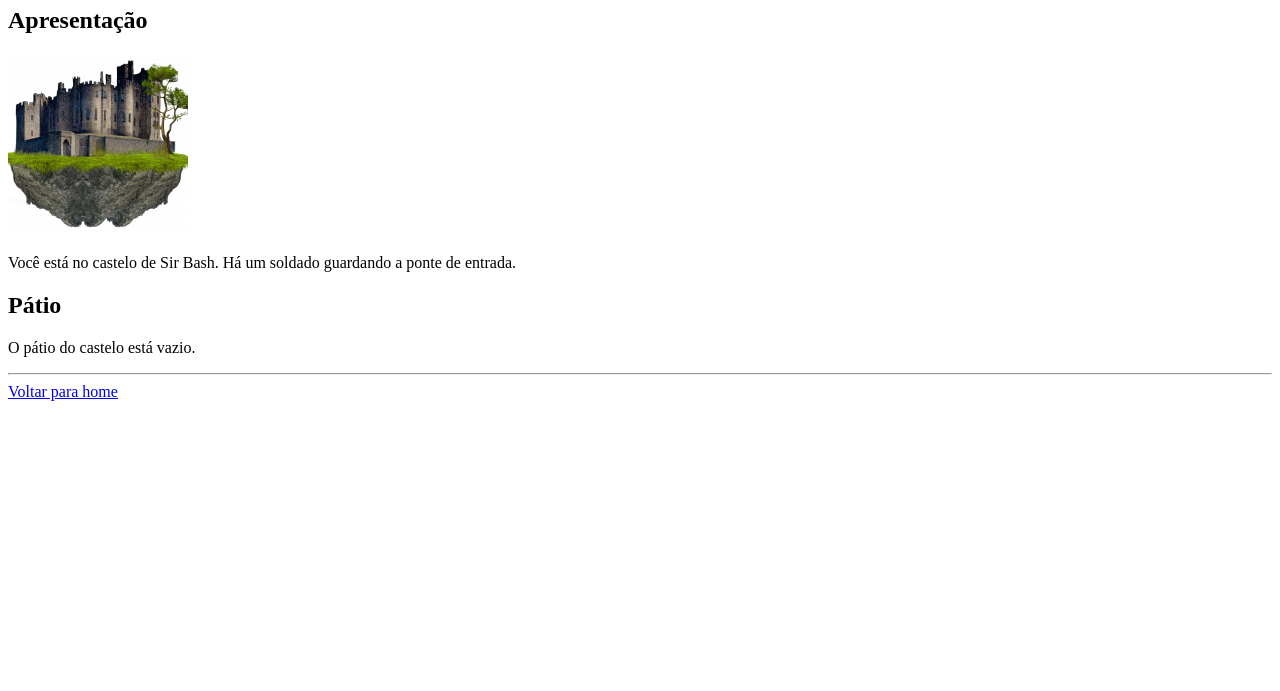
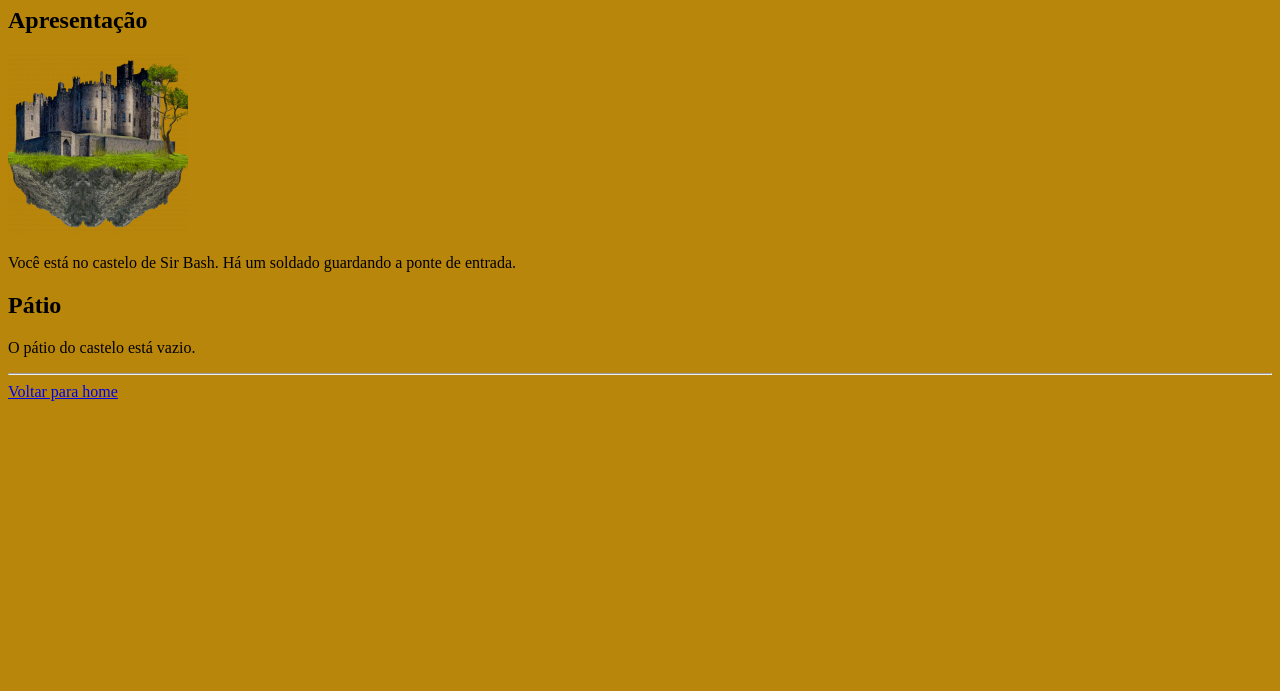
Before and after one commit to lgmaciel/bashadv, a plain HTML site: page docs/castelo.html in a window 1280 px wide. Shown: the part 109-800 px from the top of the page. Drawn offline with Linux system fonts and the light colour scheme.

Commit message:
background-color: darkgoldenrod

```diff
--- a/docs/castelo.html
+++ b/docs/castelo.html
@@ -7,7 +7,7 @@
         <title>Proj. Adventure Bash</title>
     </head>
 
-    <body>
+    <body style="background-color: darkgoldenrod;">
         <a href="index.html">Voltar para home</a>
         <hr>
         <h1>Castelo</h1>
```
Also changed, not shown: docs/index.html (+1 -1 lines).
